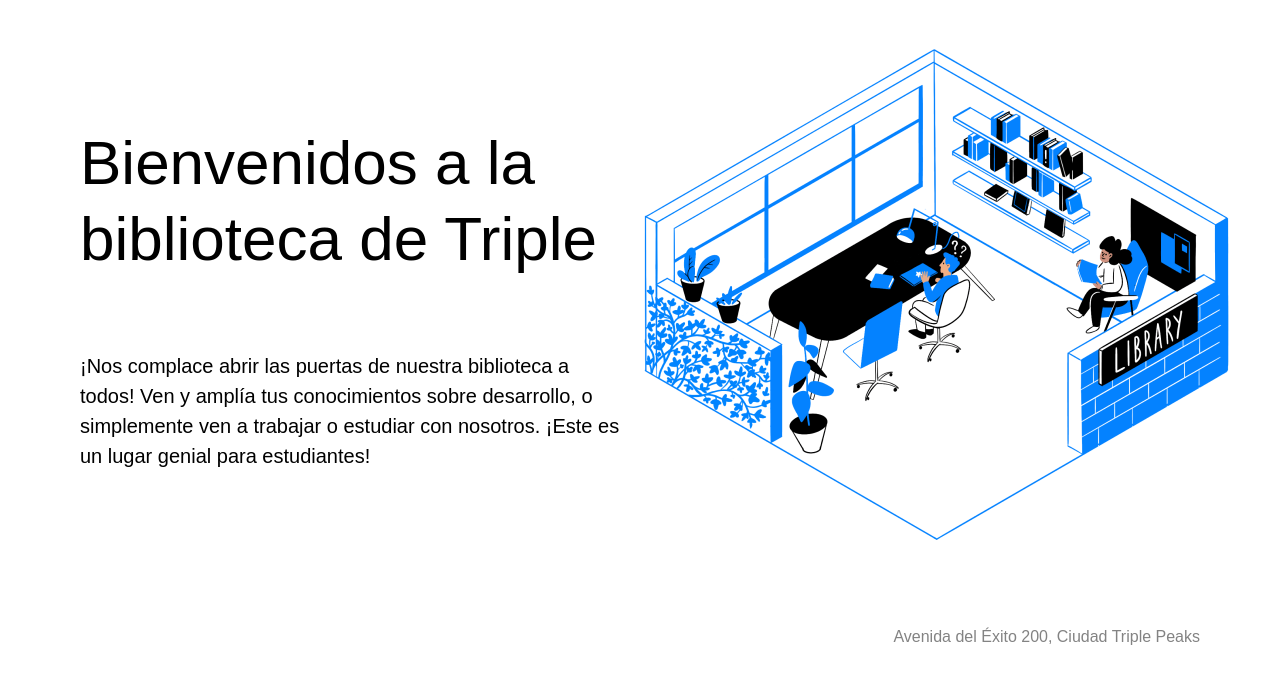
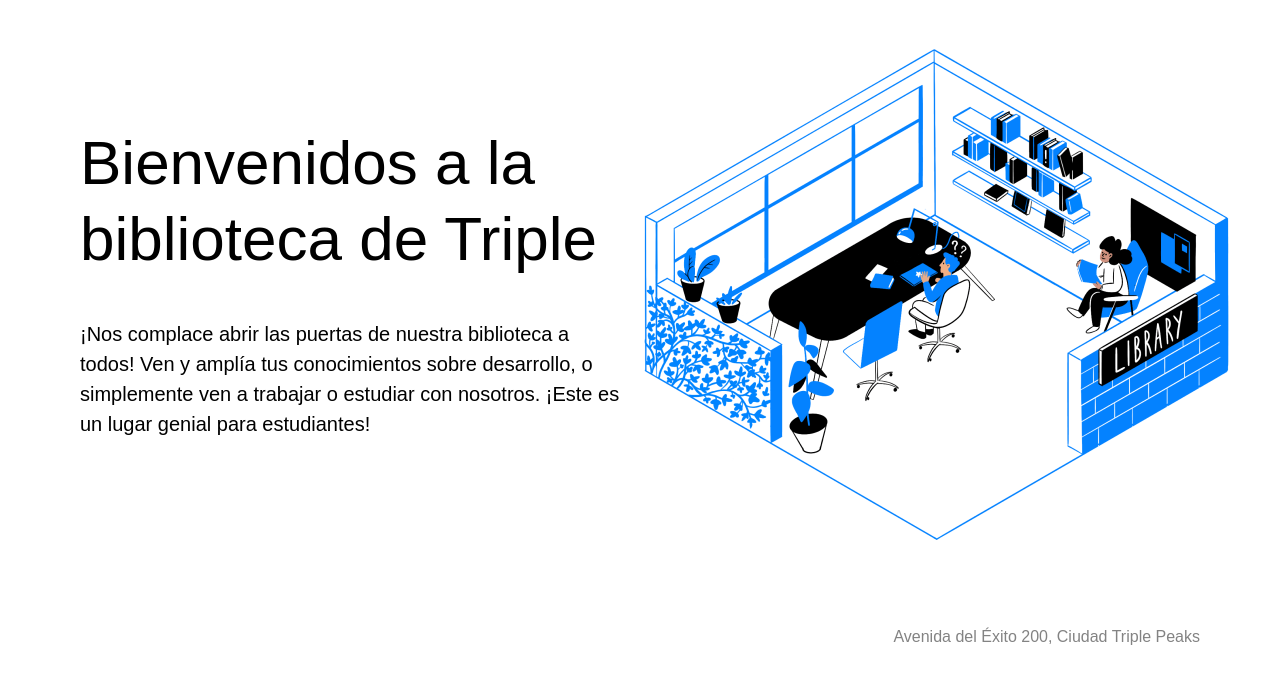
Before and after one commit to daniela46/web_project_library, a plain HTML site: page index.html in a window 1280 px wide. Shown: the part 113-800 px from the top of the page. Drawn offline with Linux system fonts and the light colour scheme.

Commit message:
fix header__content

```diff
--- a/index.html
+++ b/index.html
@@ -37,10 +37,11 @@
           </ul>
         </nav>
         <div class="header__content">
+          <div>
             <h1 class="header__title">Bienvenidos a la biblioteca de Triple</h1>
             <p class="header__description">
-            ¡Nos complace abrir las puertas de nuestra biblioteca a todos! Ven y
-            amplía tus conocimientos sobre desarrollo, o simplemente ven a
+              ¡Nos complace abrir las puertas de nuestra biblioteca a todos! Ven
+              y amplía tus conocimientos sobre desarrollo, o simplemente ven a
               trabajar o estudiar con nosotros. ¡Este es un lugar genial para
               estudiantes!
             </p>
@@ -49,6 +50,7 @@
               alt="Illustration 'Inside the library'"
               class="header__image"
             />
+          </div>
         </div>
         <div class="header__footer">
           <p class="header__address">
--- a/styles/style.css
+++ b/styles/style.css
@@ -51,7 +51,6 @@
 .header__content {
   display: flex;
   justify-content: space-between;
-  flex-direction: column;
 }
 
 .header__title {
```
Lines whose indentation alone changed are shown as unchanged.
